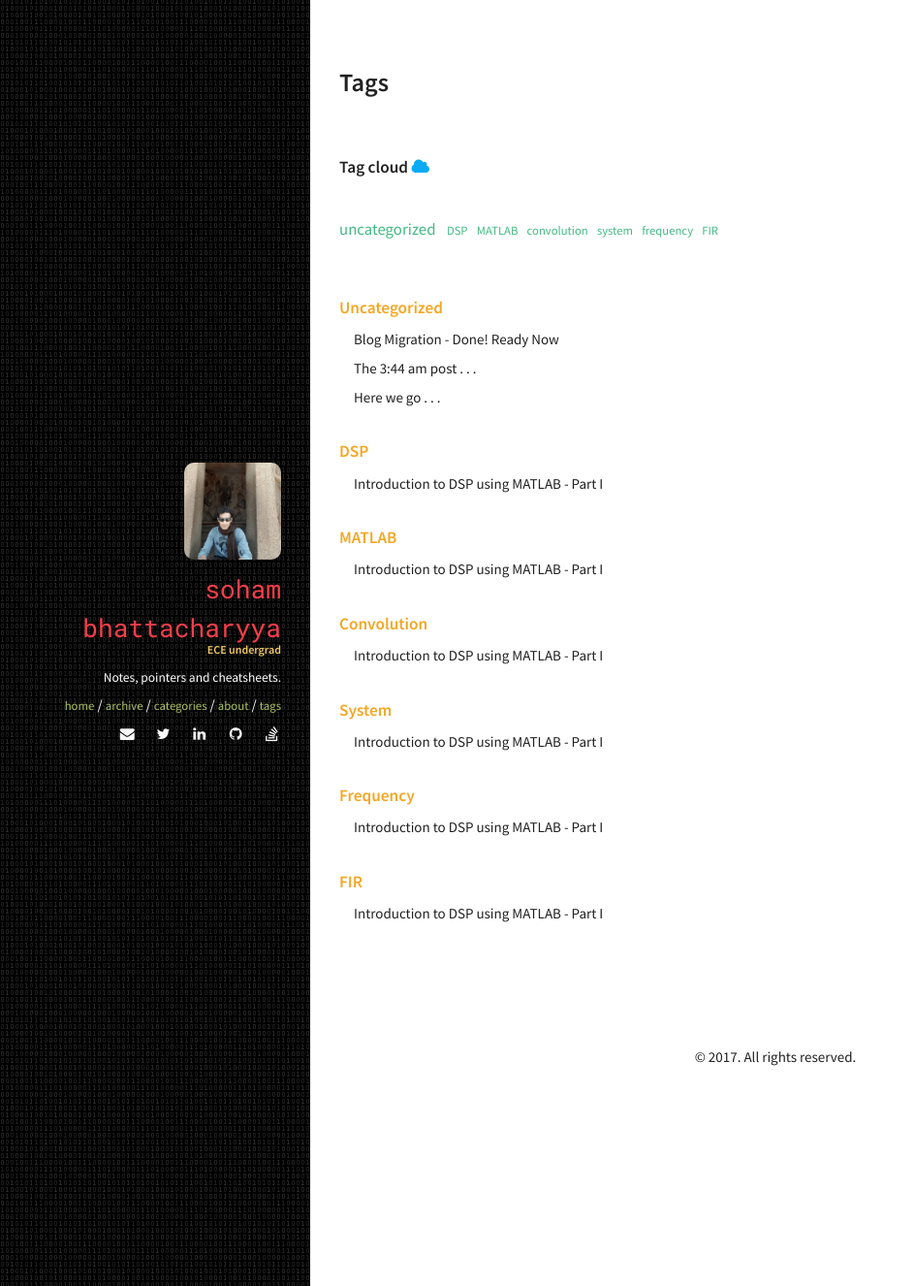
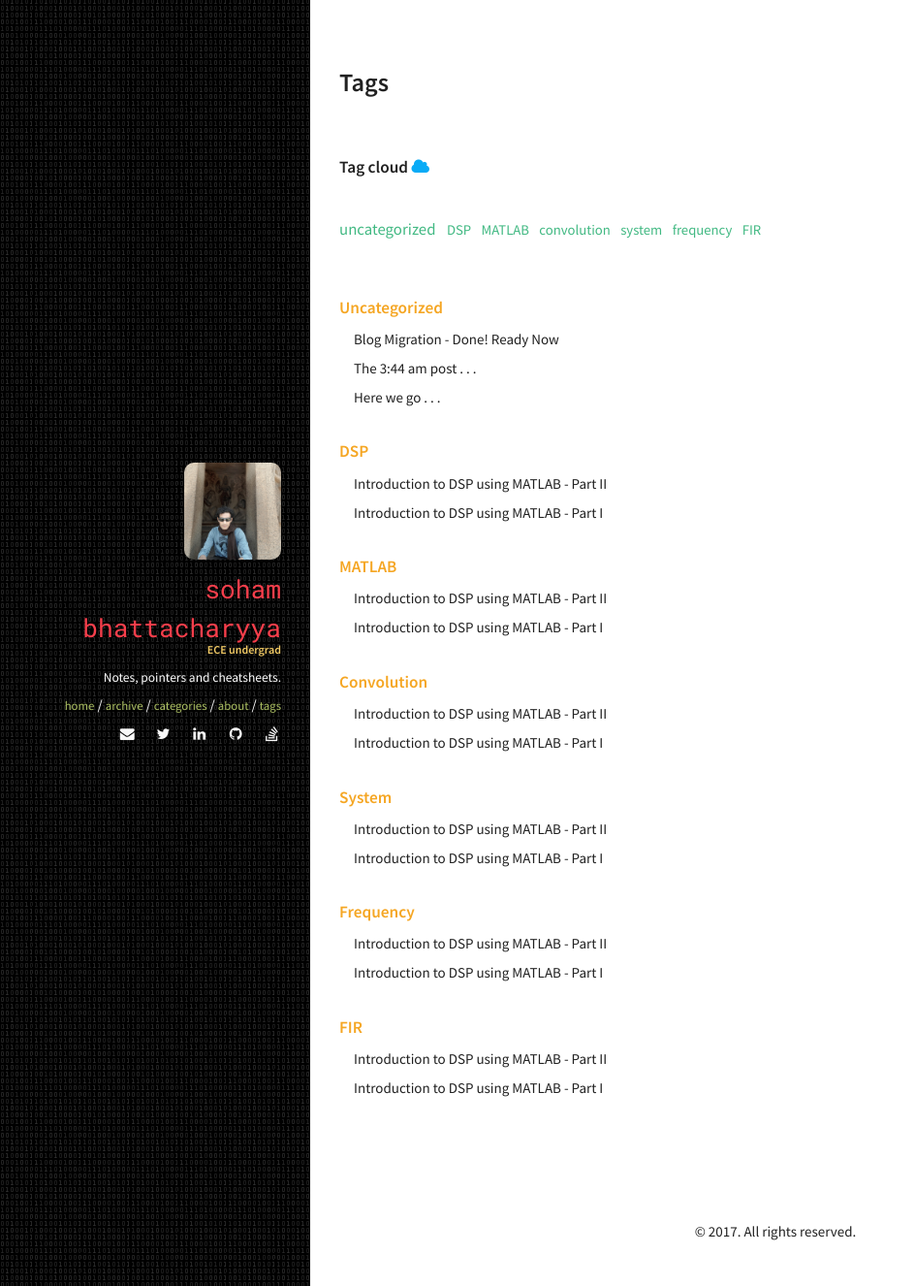
Before and after one commit to sohambhattacharyya/sohambhattacharyya.github.io, a Jekyll site: the page built from tags.html, in a window 1280 px wide. Shown: the whole page at 97% size, without its empty margins (0-944 px from the left). Built offline with Jekyll 4.4.1, drawn with Linux system fonts in a browser that asks for light colours; some of the changed lines change nothing that is shown.

Commit message:
Edited a post.

````diff
--- a/_posts/2017-04-09-Introduction-to-DSP-using-MATLAB-Part-I.markdown
+++ b/_posts/2017-04-09-Introduction-to-DSP-using-MATLAB-Part-I.markdown
@@ -69,13 +69,14 @@ subplot(2,1,2), stem(n2,y);
 xlabel('n'),ylabel('y(n)');
 title('Convolution of two sequences x(n) and h(n)');
 ```
-Command Window output:
+
+![Convolution of two sequences](/img/dsp_matlab_1/blog2.jpg)
+
+* Command Window output:
 ```matlab
 y =
      1     1     3     5     4     9     8     9    11     6     5     2
 ```
-
-![Convolution of two sequences](/img/dsp_matlab_1/blog2.jpg)
 
 
 ### Frequency Response of a First Order System
@@ -235,9 +236,14 @@ subplot(3,1,3),plot(t,y),xlabel('Time'),ylabel('Output of the notch filter'),axi
 
 ![A Notch Filter that filters 50 Hz Noise](/img/dsp_matlab_1/blog9.jpg)
 
-[This][GitHub link] file contains all the scripts used in this post.
+[This][GitHub link] file contains all the scripts used in this post.  Here is a [link][part2] to the next part.
+
+
 
 [book1]:        http://www.amazon.in/Digital-Signal-Processing-Principles-Applications/dp/8131710009/ref=sr_1_fkmr0_1?ie=UTF8&qid=1493404937&sr=8-1-fkmr0&keywords=proakis+manokalis
 [book2]:        http://www.amazon.in/Digital-Signal-Processing-Oppenheim-Schafer/dp/9332550336/ref=sr_1_2?ie=UTF8&qid=1493405049&sr=8-2&keywords=oppenheim
-[part4]:        http://sohambhattacharyya.me/2017/Introduction-to-DSP-using-MATLAB-Part-I/
+
+[part2]:        http://www.sohambhattacharyya.com/blog/Introduction-to-DSP-using-MATLAB-Part-II
+[part4]:        http://www.sohambhattacharyya.com/blog/Introduction-to-DSP-using-MATLAB-Part-IV-References
+
 [GitHub link]:  https://github.com/sohambhattacharyya/DSP-with-MATLAB/blob/master/Introduction-to-DSP-using-MATLAB-Part-I.m
--- /dev/null
+++ b/_posts/2017-09-25-Introduction-to-DSP-using-MATLAB-Part-II.markdown
@@ -0,0 +1,590 @@
+---
+layout: post
+title: "Introduction to DSP using MATLAB - Part II"
+date: 2017-09-26 00:00:10
+categories: DSP
+tags: [DSP, MATLAB, convolution, system, frequency, FIR]
+comments: true
+---
+A [link][part1] to the previous part, a [link][part3] to the next part and a [link][part4] to the references part.
+
+
+
+
+
+### DFT of a Sequence - Magnitude and Phase Response
+
+The function takes the input sequence and the number of frequency points as the argument.
+
+```matlab
+%% DFT of a sequence and plot of the magnitude and phase response
+x = ones(1,4); %Input sequence
+N1 = 8; %Number of frequency points
+Y1 = dft(x,N1)
+k = 0:1:N1-1;
+subplot(2,2,1), stem(k,abs(Y1)), xlabel('k'), ylabel('|Y1(k)|');
+subplot(2,2,3), stem(k,angle(Y1)), xlabel('k'), ylabel('arg(Y1(k))');
+N2 = 31 %Number of frequency points
+Y2 = dft(x,N2)
+k = 0:1:N2-1;
+subplot(2,2,2), stem(k,abs(Y2)), xlabel('k'), ylabel('|Y2(k)|');
+subplot(2,2,4), stem(k,angle(Y2)), xlabel('k'), ylabel('arg(Y2(k))');
+```
+* dft.m:
+```matlab
+function X = dft(xn,N)
+% To compute the DFT of the sequence x(n)
+L = length(xn); %Length of the sequence
+%Checking for the length of the DFT
+if(N<L)
+    error('N must be >=L')
+end
+x1 = [xn zeros(1,N-L)]; %Appending zeros
+%Computation of twiddle factors
+for k = 0:1:N-1
+    for n = 0:1:N-1
+        p = exp(-i*2*pi*n*k/N);
+        x2(k+1,n+1) = p;
+    end
+end
+X = x1 * x2;
+```
+Notice the Command Window shows the two output sequences of the 8-point and 50-point DFT.
+
+![Magnitude and phase response of the DFT of a sequence](/img/dsp_matlab_2/blog1.jpg)
+
+
+### Inverse DFT of a Sequence
+
+`conv` function does the job here.
+```matlab
+%% Inverse DFT of a sequence
+X = [4,1+i,0,1,-i,0,1+i,1-i];
+N = length(X);
+xn = idft(X,N)
+```
+* idft.m:
+
+```matlab
+function xn = idft(X,N)
+%To compute the inverse DFT of the sequence X(k)
+L = length(X); %Length of the sequence
+%Computation of twiddle factors
+for k = 0:1:N-1
+    for n = 0:1:N-1
+        p = exp(i*2*pi*n*k/N);
+        x2(k+1,n+1) = p;
+    end
+end
+xn = (X*x2.')/N;
+```
+* Command Window output:
+```matlab
+xn =
+  Columns 1 through 7
+   1.0000 + 0.0000i   0.5366 + 0.0884i   0.1250 - 0.3750i   0.1098 + 0.3384i   0.2500 + 0.0000i   0.7134 - 0.0884i   0.6250 - 0.1250i
+  Column 8
+   0.6402 + 0.1616i
+```
+
+
+### Circular Convolution of two Sequences
+
+
+```matlab
+%% Circular convolution of two sequences
+n = 0:7;
+x = sin(3*pi*n/8); % Input sequence 1
+h = [1,1,1,1]; % Input sequence 2
+Nx = length(x);
+Nh = length(h);
+N = 8;
+if(N<max(Nx,Nh))
+    error('N must be >=max(Nx,Nh')
+end
+y = circconv(x,h,N)
+```
+* circconv.m:
+
+```matlab
+function [y] = circconv(x,h,N);
+% To find the circular convolution of two sequences
+% x = input sequence 1
+% h = impulse sequence 2
+% N = Number of points in the output sequence
+N2 = length(x);
+N3 = length(h);
+x = [x zeros(1,N-N2)] %Append N-N2 zeros to the input sequence 1
+h = [h zeros(1,N-N3)] %Append N-N3 zeros to the sequence 2
+% circular shift of the sequence 2
+m = [0:1:N-1];
+M = mod(-m,N);
+h = h(M+1);
+for n = 1:1:N
+    m = n-1;
+    p = 0:1:N-1;
+    q = mod(p-m,N);
+    hm = h(q+1);
+    H(n,:) = hm;
+end
+% Matrix convolution
+y = x*H';
+```
+* Command Window output:
+```matlab
+x =
+         0    0.9239    0.7071   -0.3827   -1.0000   -0.3827    0.7071    0.9239
+h =
+     1     1     1     1     0     0     0     0
+y =
+    1.2483    2.5549    2.5549    1.2483    0.2483   -1.0583   -1.0583    0.2483
+```
+
+### Comparison between Circular and Linear Convolutions of two Sequences
+
+
+
+```matlab
+%% Frequency response of given systems
+b = [1,0,.9]; %Numerator coefficients of system1
+a = [1,0,.4]; %Denominator coefficients of system1
+d = [1,-1]; %Numerator coefficients of system2
+f = [1,.25]; %Denominator coefficients of system2
+w = 0:.01:pi;
+[h1] = freqz(b,a,w);
+[h2] = freqz(d,f,w);
+subplot(2,2,1), plot(w/pi,abs(h1));
+xlabel('Normalized frequency \omega/\pi'), ylabel('Magnitide');grid
+subplot(2,2,3), plot(w/pi,angle(h1));
+xlabel('Normalized fequency \omega/\pi'), ylabel('Phase in radians');grid
+subplot(2,2,2), plot(w/pi,abs(h2));
+xlabel('Normalized frequency \omega/\pi'), ylabel('Magnitide');grid
+subplot(2,2,4), plot(w/pi,angle(h2));
+xlabel('Normalized fequency \omega/\pi'), ylabel('Phase in radians');grid
+```
+
+![Circular and linear convolution](/img/dsp_matlab_2/blog2.jpg)
+
+
+### Overlap and Save Method
+
+
+
+```matlab
+%% Overlap and save method
+x = [1,2,-1,2,3,-2,-3,-1,1,1,2,-1]; % Input sequence
+h = [1,2,1,1]; % Impulse sequence
+N = 4; % Length of each block before appending zeros
+y = ovrlsav(x,h,N);
+```
+* ovrlsav.m:
+
+```matlab
+function y = ovrlsav(x,h,N)
+% To compute the output of a system using overlap and save method
+% x = input seuence
+% h = impulse sequence
+% N = Length of each block
+if(N<length(h))
+    error('N must be >=length(h)')
+end
+Nx = length(x);
+M = length(h);
+M1 = M-1;
+L = N-M1;
+x = [zeros(1,M-1),x,zeros(1,N-1)];
+h = [h zeros(1,N-M)];
+K = floor((Nx+M1-1)/(L)); % Number of blocks
+Y = zeros(K+1,N);
+%Dividing the sequence into two blocks
+for k = 0:K
+    xk = x(k*L+1:k*L+N);
+    Y(k+1,:) = circconv(xk,h,N);
+end
+Y = Y(:,M:N)'; %Discard first M-1 blocks
+y = (Y(:))'
+```
+* Command Window output:
+```matlab
+y =
+     1     4     4     3     8     5    -2    -6    -6    -1     4     5     1     1    -1
+```
+
+
+### Overlap and Add Method
+
+
+
+```matlab
+%% Overlap and add method
+x = [1,2,-1,2,3,-2,-3,-1,1,1,2,-1]; %Input sequence
+h = [1,2,1,1]; %Impulse sequence
+L = 4; %Length of each block before appending zeros
+y = ovrladd(x,h,L);
+```
+* ovrladd.m:
+
+```matlab
+function y = ovrladd(x,h,L)
+% To compute the output of a system using overlap and add method
+% x = input sequence
+% h = impulse sequence
+% L = Length of each block
+Nx = length(x);
+M = length(h);
+M1 = M-1;
+R = rem(Nx,L);
+N = L+M1;
+x = [x zeros(1,L-R)];
+h = [h zeros(1,N-M)];
+K = floor(Nx/L); % Number of blocks
+Y = zeros(K+1,N);
+z = zeros(1,M1);
+% Dividing the sequence into K blocks
+for k = 0:K
+    xp = x(k*L+1:k*L+L);
+    xk = [xp z];
+    y(k+1,:) = circconv(xk,h,N);
+end
+yp = y';
+[x,y] = size(yp);
+for i = L+1:x
+    for j=1:y-1
+        temp1 = i-L;
+        temp2 = j+1;
+        temp3 = yp(temp1,temp2)+yp(i,j);
+        yp(temp1,temp2) = yp(i,j);
+        yp(temp1,temp2) = temp3;
+    end
+end
+z = 1;
+for j = 1:y
+    for i = 1:x
+        if((i<=L && j<=y-1)||(j==y))
+            ypnew(z) = yp(i,j);
+            z = z+1;
+        end
+    end
+end
+y = ypnew
+```
+* Command Window output:
+```matlab
+y =
+     1     4     4     3     8     5    -2    -6    -6    -1     4     5     1     1    -1     0     0     0     0
+```
+
+
+### Butterworth Lowpass Filter
+
+The `buttord` and `butter` functions can be used while designing a Butterworth filter.
+
+```matlab
+%% To design a Butterworth lowpass filter for the specifications
+alphap = .4;  %Passband attenuation in dB
+alphas = 30;  %Stopband attenuation in dB
+fp = 400;     %Passband frequency in Hz
+fs = 800;     %Stopband frequency in Hz
+F = 2000;     %Sampling frequency in Hz
+omp = 2*fp/F;
+oms = 2*fs/F;
+%To find cutoff frequency and order of the filter
+[n,wn] = buttord(omp,oms,alphap,alphas);
+%system function of the filter
+[b,a] = butter(n,wn)
+w = 0:.01:pi;
+[h,om] = freqz(b,a,w,'whole');
+m = abs(h);
+an = angle(h);
+subplot(2,1,1); plot(om/pi,20*log(m)); grid; xlabel('Normalized frequency'); ylabel('Gain in dB');
+subplot(2,1,2); plot(om/pi,an);        grid; xlabel('Normalized frequency'); ylabel('Phase in radians');
+```
+
+![Butterworth lowpass filter](/img/dsp_matlab_2/blog3.jpg)
+
+* Command Window output:
+```matlab
+b =
+    0.1518    0.6073    0.9109    0.6073    0.1518
+a =
+    1.0000    0.6418    0.6165    0.1449    0.0259
+```
+
+### Butterworth Bandpass Filter
+
+
+```matlab
+%% To design a Butterworth bandpass filter for the specifications
+alphap = 2;         %Pass band attenuation in dB
+alphas = 20;        %Stop band attenuation in dB
+wp = [.2*pi,.4*pi]; %Passband frequency in radians
+ws = [.1*pi,.5*pi]; %Stopband frequency in radians
+%To find cutoff frequency and order of the filter
+[n,wn] = buttord(wp/pi,ws/pi,alphap,alphas);
+%System function of the filter
+[b,a] = butter(n,wn)
+w = 0:.01:pi;
+[h,ph] = freqz(b,a,w);
+m = 20*log10(abs(h));
+an = angle(h);
+subplot(2,1,1); plot(ph/pi,m); grid; xlabel('Normalized frequency'); ylabel('Gain in dB');
+subplot(2,1,2); plot(ph/pi,an); grid; xlabel('Normalized frequency'); ylabel('Phase in radians');
+```
+
+![Butterworth bandpass filter](/img/dsp_matlab_2/blog4.jpg)
+
+* Command Window output:
+```matlab
+b =
+    0.0060         0   -0.0240         0    0.0359         0   -0.0240         0    0.0060
+a =
+    1.0000   -3.8710    7.9699  -10.6417   10.0781   -6.8167    3.2579   -1.0044    0.1670
+```
+
+
+### Butterworth Highpass Filter
+
+```matlab
+%% To design a Butterworth highpass filter for the specifications
+alphap = .4;        %Pass band attenuation in dB
+alphas = 30;        %Stop band attenuation in dB
+fp = 800;           %Passband frequency in radians
+fs = 400;           %Stopband frequency in radians
+F = 2000;           %Sampling frequency in Hz
+omp = 2*fp/F;
+oms = 2*fs/F;
+%To find cutoff frequency and order of the filter
+[n,wn] = buttord(omp,oms,alphap,alphas);
+%system function of the filter
+[b,a] = butter(n,wn,'high')
+w = 0:.01:pi;
+[h,om] = freqz(b,a,w);
+m = 20*log10(abs(h));
+an = angle(h);
+subplot(2,1,1); plot(om/pi,m);  grid; xlabel('Normalized frequency'); ylabel('Gain in dB');
+subplot(2,1,2); plot(om/pi,an); grid; xlabel('Normalized frequency'); ylabel('Phase in radians');
+```
+
+![Butterworth highpass filter](/img/dsp_matlab_2/blog5.jpg)
+
+* Command Window output:
+```matlab
+b =
+    0.0265   -0.1058    0.1587   -0.1058    0.0265
+a =
+    1.0000    1.2948    1.0206    0.3575    0.0550
+```
+
+
+### Butterworth Band-stop Filter
+
+```matlab
+%% To design a Butterworth bandstop filter for the specifications
+alphap = 2;         %Pass band attenuation in dB
+alphas = 20;        %Stop band attenuation in dB
+ws = [.2*pi,.4*pi]; %Stopband frequency in radians
+wp = [.1*pi,.5*pi]; %Passband frequency in radians
+%To find cutoff frequency and order of the filter
+[n,wn] = buttord(wp/pi,ws/pi,alphap,alphas);
+%System function of the filter
+[b,a] = butter(n,wn,'stop')
+w = 0:.01:pi;
+[h,ph] = freqz(b,a,w);
+m = 20*log10(abs(h));
+an = angle(h);
+subplot(2,1,1); plot(ph/pi,m);  grid; xlabel('Normalized frequency'); ylabel('Gain in dB');
+subplot(2,1,2); plot(ph/pi,an); grid; xlabel('Normalized frequency'); ylabel('Phase in radians');
+```
+
+![Butterworth band-stop filter](/img/dsp_matlab_2/blog6.jpg)
+
+* Command Window output:
+```matlab
+b =
+    0.2348   -1.1611    3.0921   -5.2573    6.2629   -5.2573    3.0921   -1.1611    0.2348
+a =
+    1.0000   -3.2803    5.4917   -6.1419    5.0690   -3.0524    1.3002   -0.3622    0.0558
+```
+
+
+### Chebyshev Type I Lowpass Filter
+
+Likewise, the `cheb1ord` and `cheby1` functions can be used while designing a Chebyshev type I filter.
+
+```matlab
+%% To design a Chebyshev 1 lowpass filter for the specifications
+alphap = 1;  %Pass band attenuation in dB
+alphas = 15; %Stop band attenuation in dB
+wp = .2*pi;  %Pass band frequency in radians
+ws = .3*pi;  %Stop band frequency in radians
+%To find cutoff frequency and order of the filter
+[n,wn] = cheb1ord(wp/pi,ws/pi,alphap,alphas);
+%System function of the filter
+[b,a] = cheby1(n,alphap,wn)
+w = 0:.01:pi;
+[h,ph] = freqz(b,a,w);
+m = 20*log(abs(h));
+an = angle(h);
+subplot(2,1,1); plot(ph/pi,m);  grid; xlabel('Normalized frequency'); ylabel('Gain in dB');
+subplot(2,1,2); plot(ph/pi,an); grid; xlabel('Normalized frequency'); ylabel('Phase in radians');
+```
+
+![Chebyshev 1 lowpass filter](/img/dsp_matlab_2/blog7.jpg)
+
+* Command Window output:
+```matlab
+b =
+    0.0018    0.0073    0.0110    0.0073    0.0018
+a =
+    1.0000   -3.0543    3.8290   -2.2925    0.5507
+```
+
+
+### Chebyshev Type II Lowpass Filter
+
+Here `cheb2ord` and `cheby2` are used.
+
+```matlab
+%% To design a Chebyshev 2 lowpass filter for the specifications
+alphap = 1;  %Pass band attenuation in dB
+alphas = 20; %Stop band attenuation in dB
+wp = .2*pi;  %Pass band frequency in radians
+ws = .3*pi;  %Stop band frequency in radians
+%To find cutoff frequency and order of the filter
+[n,wn] = cheb2ord(wp/pi,ws/pi,alphap,alphas);
+%System function of the filter
+[b,a] = cheby2(n,alphas,wn)
+w = 0:.01:pi;
+[h,ph] = freqz(b,a,w);
+m = abs(h);
+an = angle(h);
+subplot(2,1,1); plot(ph/pi,20*log(m)); grid; xlabel('Normalized frequency'); ylabel('Gain in dB');
+subplot(2,1,2); plot(ph/pi,an);        grid; xlabel('Normalized frequency'); ylabel('Phase in radians');
+```
+
+![Chebyshev 2 lowpass filter](/img/dsp_matlab_2/blog8.jpg)
+
+* Command Window output:
+```matlab
+b =
+    0.1160   -0.0591    0.1630   -0.0591    0.1160
+a =
+    1.0000   -1.8076    1.5891   -0.6201    0.1153
+```
+
+### Chebyshev Type I Bandpass Filter
+
+```matlab
+%% To design a Chebyshev 1 bandpass filter for the specifications
+alphap = 2;  %Pass band attenuation in dB
+alphas = 20; %Stop band attenuation in dB
+wp = [.2*pi,.4*pi];  %Pass band frequency in radians
+ws = [.1*pi,.5*pi];  %Stop band frequency in radians
+%To find cutoff frequency and order of the filter
+[n,wn] = cheb1ord(wp/pi,ws/pi,alphap,alphas);
+%System function of the filter
+[b,a] = cheby1(n,alphap,wn)
+w = 0:.01:pi;
+[h,ph] = freqz(b,a,w);
+m = 20*log10(abs(h));
+an = angle(h);
+subplot(2,1,1); plot(ph/pi,m);  grid; xlabel('Normalized frequency'); ylabel('Gain in dB');
+subplot(2,1,2); plot(ph/pi,an); grid; xlabel('Normalized frequency'); ylabel('Phase in radians');
+```
+
+![Chebyshev 1 bandpass filter](/img/dsp_matlab_2/blog9.jpg)
+
+* Command Window output:
+```matlab
+b =
+    0.0083         0   -0.0248         0    0.0248         0   -0.0083
+a =
+    1.0000   -3.2632    5.9226   -6.6513    5.0802   -2.3909    0.6307
+```
+
+
+### Chebyshev Type II Bandstop Filter
+
+```matlab
+%% To design a Chebyshev 2 bandstop filter for the specifications
+alphap = 2;  %Pass band attenuation in dB
+alphas = 20; %Stop band attenuation in dB
+ws = [.2*pi,.4*pi];  %Stop band frequency in radians
+wp = [.1*pi,.5*pi];  %Pass band frequency in radians
+%To find cutoff frequency and order of the filter
+[n,wn] = cheb2ord(wp/pi,ws/pi,alphap,alphas);
+%System function of the filter
+[b,a] = cheby2(n,alphas,wn,'stop')
+w = 0:.01:pi;
+[h,ph] = freqz(b,a,w);
+m = 20*log(abs(h));
+an = angle(h);
+subplot(2,1,1); plot(ph/pi,m);  grid; xlabel('Normalized frequency'); ylabel('Gain in dB');
+subplot(2,1,2); plot(ph/pi,an); grid; xlabel('Normalized frequency'); ylabel('Phase in radians');
+```
+
+![Chebyshev 2 band-stop filter](/img/dsp_matlab_2/blog10.jpg)
+
+* Command Window output:
+```matlab
+b =
+    0.4870   -1.7177    3.3867   -4.1110    3.3867   -1.7177    0.4870
+a =
+    1.0000   -2.7289    4.0090   -3.7876    2.5028   -1.0299    0.2357
+```
+
+
+### Conversion of an Analog Filter into a Digital Filter using Impulse Invariance Method
+
+This is a direct implementation of the `impinvar` function.
+
+```matlab
+%% To convert the analog filter into digital filter using impulse invariance
+b = [1,2];       % Numerator coefficients of analog filter
+a = [1,5,11,15]; % Denominator coefficients of analog filter
+f = 5;           % Sampling frequency
+[bz,az] = impinvar(b,a,f)
+```
+
+* Command Window output:
+```matlab
+bz =
+    0.0000    0.0290   -0.0195
+az =
+    1.0000   -2.0570    1.4980   -0.3679
+```
+
+
+### Conversion of an Analog Filter into a Digital Filter using Bilinear Transformation
+
+`bilinear` here.
+
+```matlab
+%% To convert the analog filter into digital filter using bilinear transformation
+b = [2];     % Numerator coefficients of analog filter
+a = [1,3,2]; % Denominator coefficients of analog filter
+f = 1;       % Sampling frequency
+[bz,az] = bilinear(b,a,f)
+```
+
+* Command Window output:
+
+
+```matlab
+bz =
+    0.1667    0.3333    0.1667
+az =
+    1.0000   -0.3333    0.0000
+```
+
+
+
+[This][GitHub link] file contains all the scripts used in this post. Here is a [link][part3] to the next part and a [link][part4] to the references part.
+
+
+
+[part1]:        http://www.sohambhattacharyya.com/blog/Introduction-to-DSP-using-MATLAB-Part-I
+[part3]:        http://www.sohambhattacharyya.com/blog/Introduction-to-DSP-using-MATLAB-Part-III
+[part4]:        http://www.sohambhattacharyya.com/blog/Introduction-to-DSP-using-MATLAB-Part-IV-References
+
+[GitHub link]:  https://github.com/sohambhattacharyya/DSP-with-MATLAB/blob/master/Introduction-to-DSP-using-MATLAB-Part-II.m
````
Also changed, not shown: img/dsp_matlab_1/blog 2.jpg (deleted), img/dsp_matlab_1/blog2.jpg, img/dsp_matlab_2/blog1.jpg (added), img/dsp_matlab_2/blog10.jpg (added), img/dsp_matlab_2/blog2.jpg (added), img/dsp_matlab_2/blog3.jpg (added), img/dsp_matlab_2/blog4.jpg (added), img/dsp_matlab_2/blog5.jpg (added), img/dsp_matlab_2/blog6.jpg (added), img/dsp_matlab_2/blog7.jpg (added), img/dsp_matlab_2/blog8.jpg (added), img/dsp_matlab_2/blog9.jpg (added).
